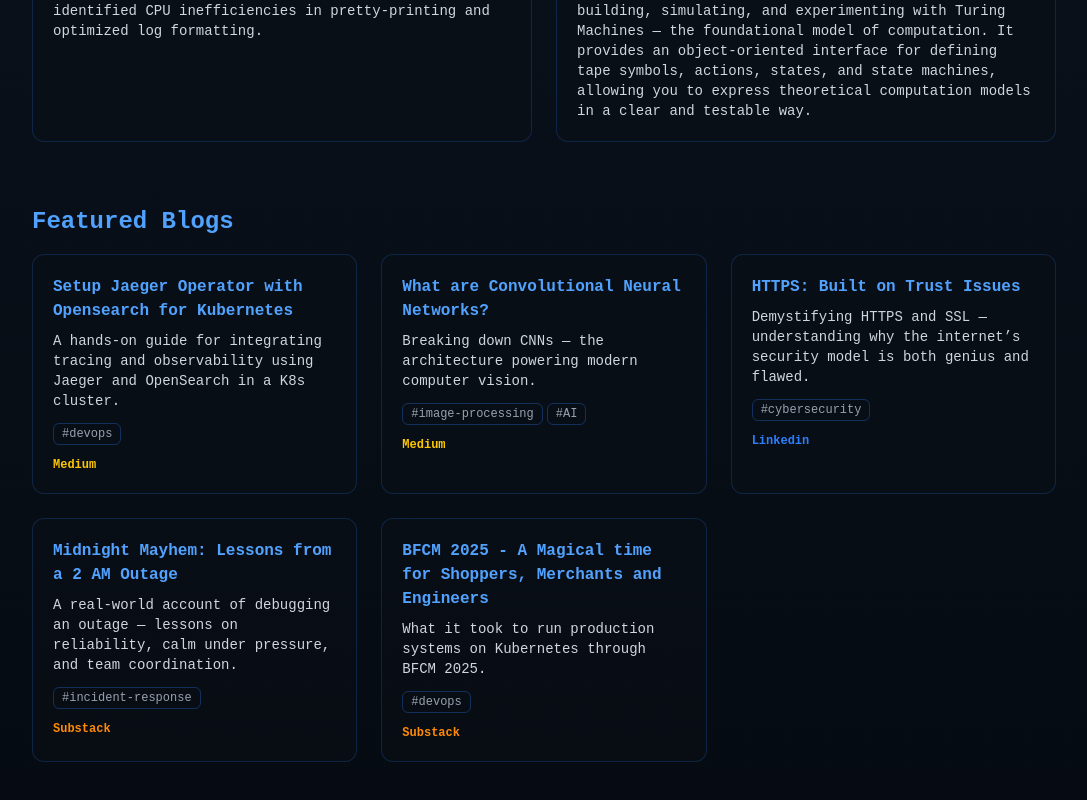
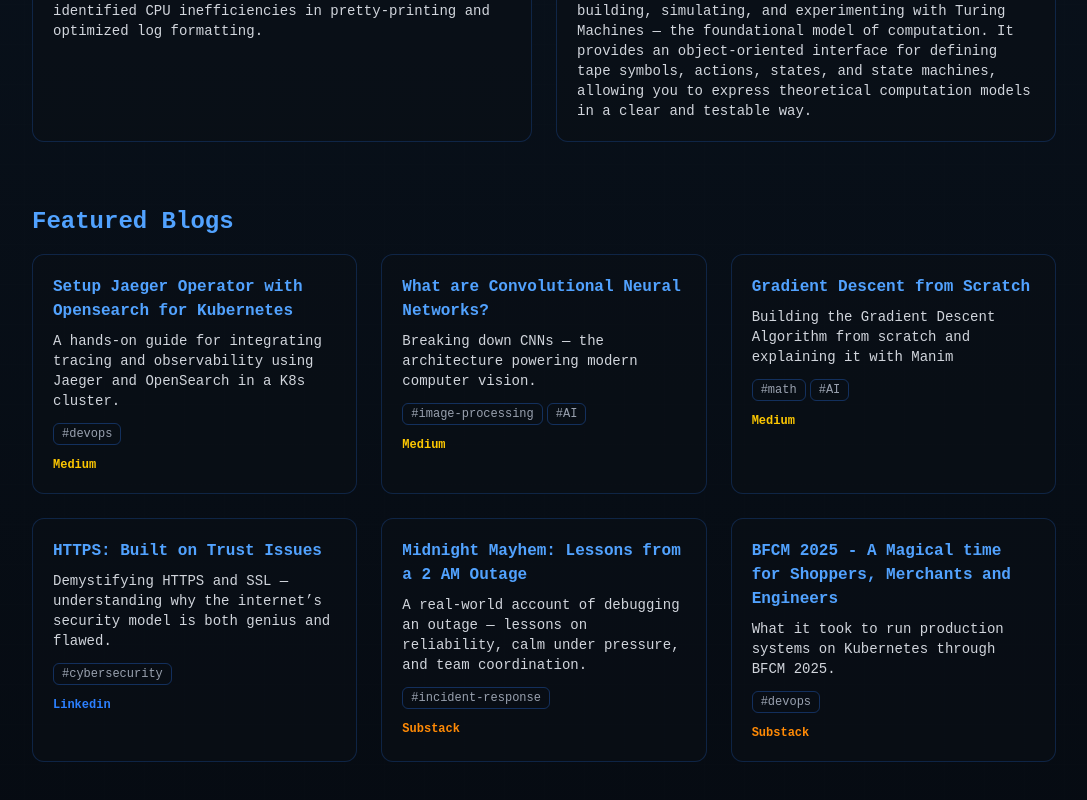
Before and after one commit to 0xhunterkiller/0xhunterkiller, a Next.js app: page /me in a window 1280 px wide. Shown: the part 2236-3036 px from the top of the page, without its empty margins (96-1183 px from the left). Built offline with nearby package versions, Linux system fonts and the light colour scheme.

Commit message:
Update blogsData.ts

```diff
--- a/data/blog/blogsData.ts
+++ b/data/blog/blogsData.ts
@@ -67,6 +67,14 @@
     tags: ["image-processing", "AI"],
     source: "medium",
     url: "https://medium.com/@saaisudarsanan/what-are-convolutional-neural-networks-ee93fabfaaa5",
+    featured: true
+  },
+  {
+    title: "Gradient Descent from Scratch",
+    description: "Building the Gradient Descent Algorithm from scratch and explaining it with Manim",
+    tags: ["math", "AI"],
+    source: "medium",
+    url: "https://medium.com/@saaisudarsanan/gradient-descent-from-scratch-081ccdf9259f",
     featured: true
   },
   {
```
